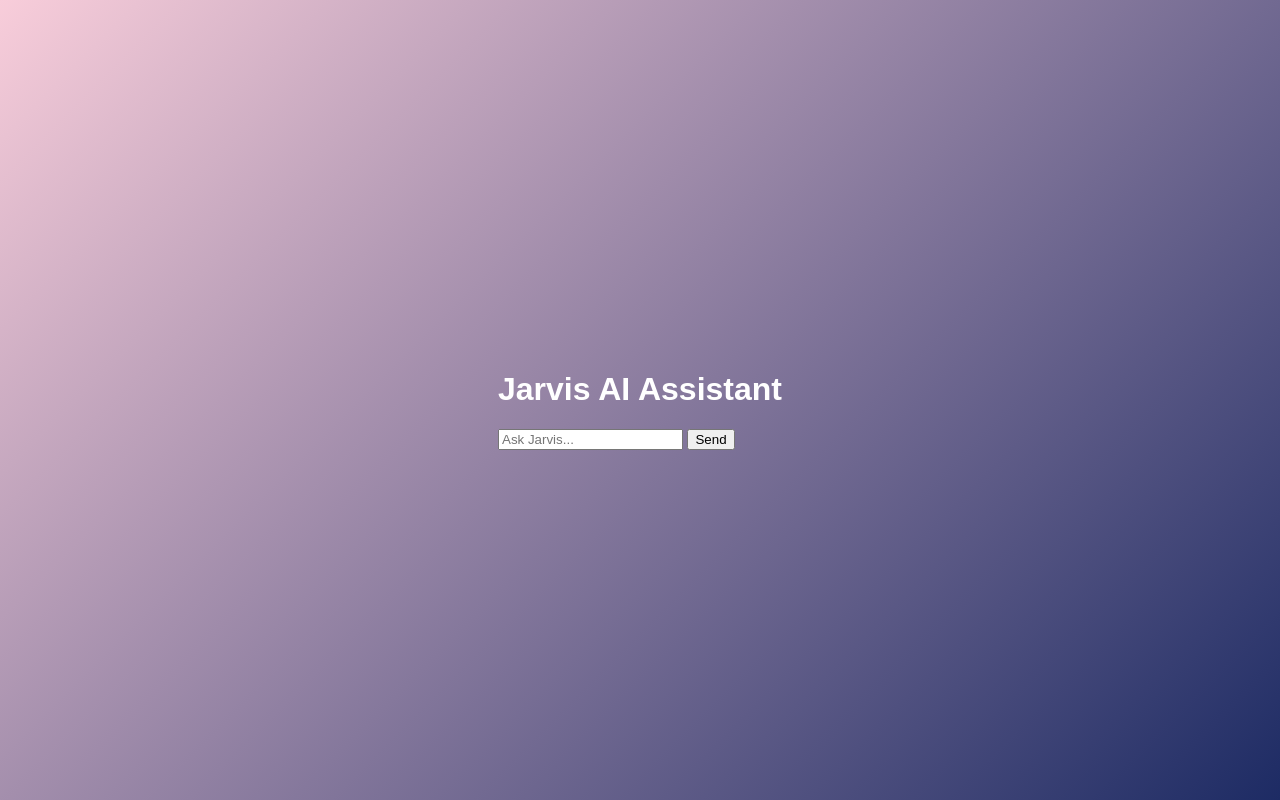
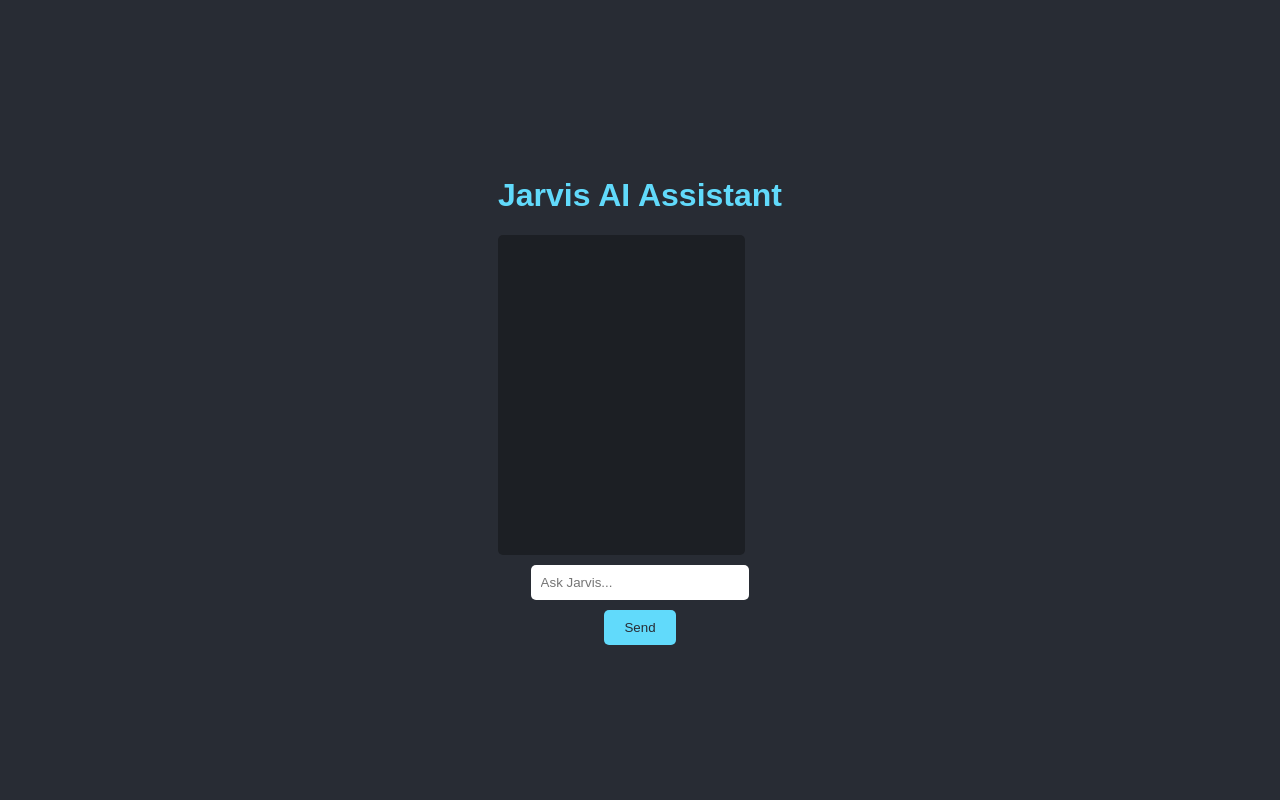
Before and after one commit to LastcluegamerYT/jarvis-ai-assistant, a website: page public/index.html in a window 1280 px wide. Drawn offline with Linux system fonts and the light colour scheme.

Commit message:
Update style.css

```diff
--- a/public/style.css
+++ b/public/style.css
@@ -1,48 +1,42 @@
 body {
+    background-color: #282c34;
+    color: #61dafb;
     font-family: Arial, sans-serif;
     display: flex;
     justify-content: center;
     align-items: center;
     height: 100vh;
     margin: 0;
-    background: linear-gradient(135deg, #f8cdda, #1d2b64);
-    color: white;
 }
 
-#app {
-    background: rgba(0, 0, 0, 0.7);
-    border-radius: 10px;
-    padding: 20px;
-    width: 90%;
-    max-width: 400px;
+.container {
     text-align: center;
 }
 
-#chat-box {
+.chat-display {
+    width: 80%;
     height: 300px;
+    background-color: #1c1f24;
+    color: #ffffff;
+    padding: 10px;
     overflow-y: scroll;
-    border: 1px solid #fff;
+    margin-bottom: 10px;
     border-radius: 5px;
+}
+
+input {
+    width: 70%;
     padding: 10px;
+    border-radius: 5px;
+    border: none;
     margin-bottom: 10px;
 }
 
-#chat-box div {
-    margin: 5px 0;
-}
-
-#user-input {
-    width: calc(100% - 70px);
-    padding: 10px;
+button {
+    padding: 10px 20px;
+    background-color: #61dafb;
+    color: #282c34;
+    border: none;
     border-radius: 5px;
-    border: none;
-}
-
-#send-btn {
-    padding: 10px;
-    border-radius: 5px;
-    border: none;
-    background-color: #1d2b64;
-    color: white;
     cursor: pointer;
 }
```
